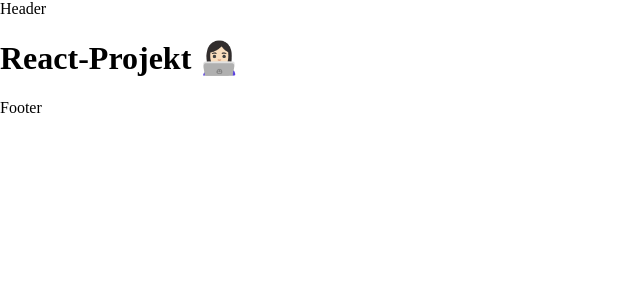
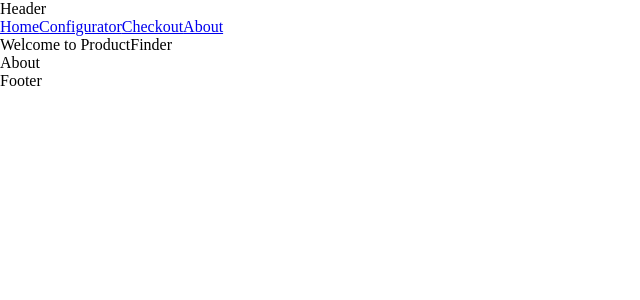
Before and after one commit to Beattraceur/3D_ProductConfigurator, a React (Vite) app: page /about in a window 1280 px wide. Shown: the top 300 px of the page, without its empty margins (0-640 px from the left). Built offline with nearby package versions, Linux system fonts and the light colour scheme.

Commit message:
Simple wouter navigation

```diff
--- /dev/null
+++ b/src/components/About.jsx
@@ -0,0 +1,5 @@
+import React from 'react';
+
+export default function About() {
+	return <div>About</div>;
+}
--- /dev/null
+++ b/src/components/Checkout.jsx
@@ -0,0 +1,5 @@
+import React from 'react';
+
+export default function Checkout() {
+	return <div>Checkout</div>;
+}
--- /dev/null
+++ b/src/components/Configurator.jsx
@@ -0,0 +1,5 @@
+import React from 'react';
+
+export default function Configurator() {
+	return <div>Configurator</div>;
+}
--- /dev/null
+++ b/src/components/Home.jsx
@@ -0,0 +1,5 @@
+import React from 'react';
+
+export default function Home() {
+	return <div>Home</div>;
+}
--- /dev/null
+++ b/src/components/ProductFinder.jsx
@@ -0,0 +1,28 @@
+import React, { Suspense } from 'react';
+import { Helmet } from 'react-helmet-async';
+import { Link, Route } from 'wouter';
+import Home from './Home.jsx';
+import Configurator from './Configurator.jsx';
+import Checkout from './Checkout.jsx';
+import About from './About.jsx';
+
+export default function ProductFinder() {
+	return (
+		<div className="product-finder">
+			<Helmet title="ProductFinder" />
+			<nav className="navbar">
+				<Link href="/">Home</Link>
+				<Link href="/configurator">Configurator</Link>
+				<Link href="/checkout">Checkout</Link>
+				<Link href="/about">About</Link>
+			</nav>
+			Welcome to ProductFinder
+			<Route path="/" component={Home} />
+			<Suspense fallback={<strong>Loading...</strong>}>
+				<Route path="/configurator" component={Configurator} />
+			</Suspense>
+			<Route path="/checkout" component={Checkout} />
+			<Route path="/about" component={About} />
+		</div>
+	);
+}
--- a/src/main.jsx
+++ b/src/main.jsx
@@ -1,8 +1,12 @@
 import React from 'react';
 import ReactDOM from 'react-dom/client';
+import { HelmetProvider } from 'react-helmet-async';
+import ProductFinder from './components/ProductFinder.jsx';
 
 ReactDOM.createRoot(document.getElementById('root')).render(
 	<React.StrictMode>
-		<h1>React-Projekt 👩🏻‍💻</h1>
-	</React.StrictMode>
+		<HelmetProvider>
+			<ProductFinder />
+		</HelmetProvider>
+	</React.StrictMode>,
 );
```
